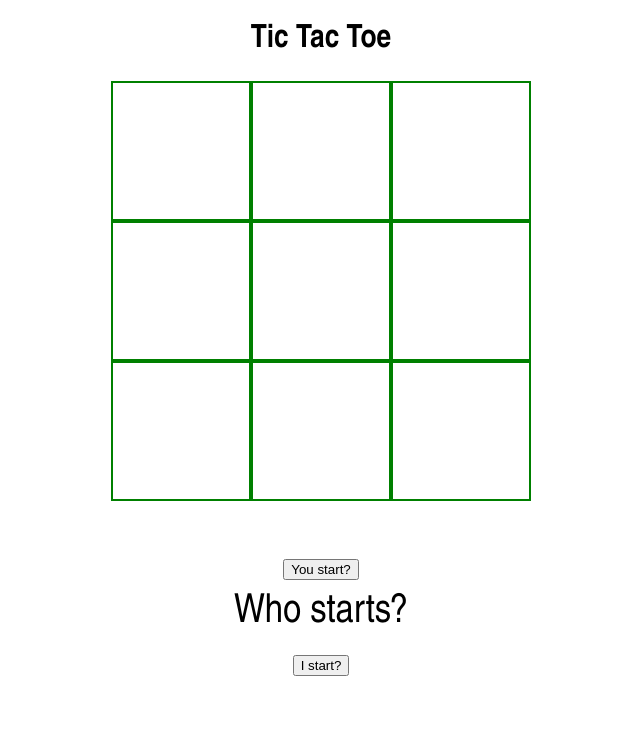
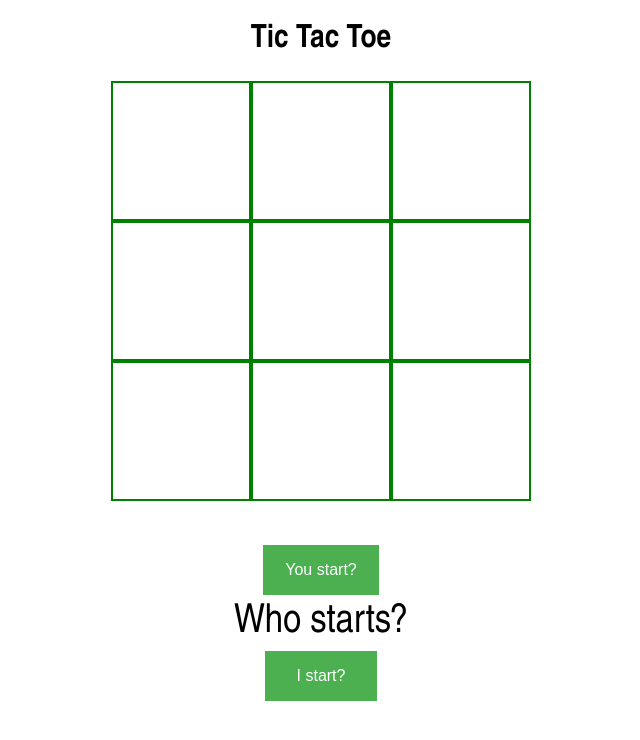
Before and after one commit to ama2488/tictactoetree, a website: page index.html in a window 1280 px wide. Shown: the whole page, without its empty margins (319-959 px from the left). Drawn offline with Linux system fonts and the light colour scheme.

Commit message:
Update index.css

```diff
--- a/index.css
+++ b/index.css
@@ -1,3 +1,4 @@
+
 .main-container {
     height: 100%;
     width: 900px;
@@ -12,6 +13,36 @@
     font-family: "Arial Narrow";
 
 }
+
+.button1 {
+    background-color: #4CAF50; /* Green */
+    border: none;
+    color: white;
+    padding: 16px 22px;
+    text-align: center;
+    text-decoration: none;
+    display: inline-block;
+    font-size: 16px;
+    margin: 4px 2px;
+    -webkit-transition-duration: 0.4s; /* Safari */
+    transition-duration: 0.4s;
+    cursor: pointer;
+}
+.button2 {
+    background-color: #4CAF50; /* Green */
+    border: none;
+    color: white;
+    padding: 16px 32px;
+    text-align: center;
+    text-decoration: none;
+    display: inline-block;
+    font-size: 16px;
+    margin: 4px 2px;
+    -webkit-transition-duration: 0.4s; /* Safari */
+    transition-duration: 0.4s;
+    cursor: pointer;
+}
+
 
 .board {
     height: 420px;
@@ -31,7 +62,7 @@
     line-height: 140px;
     text-align: center;
     font-family: "Arial Narrow";
-    font-weight: bold;
+    font-weight: 100;
     font-size: 70px;
 }
 
```
